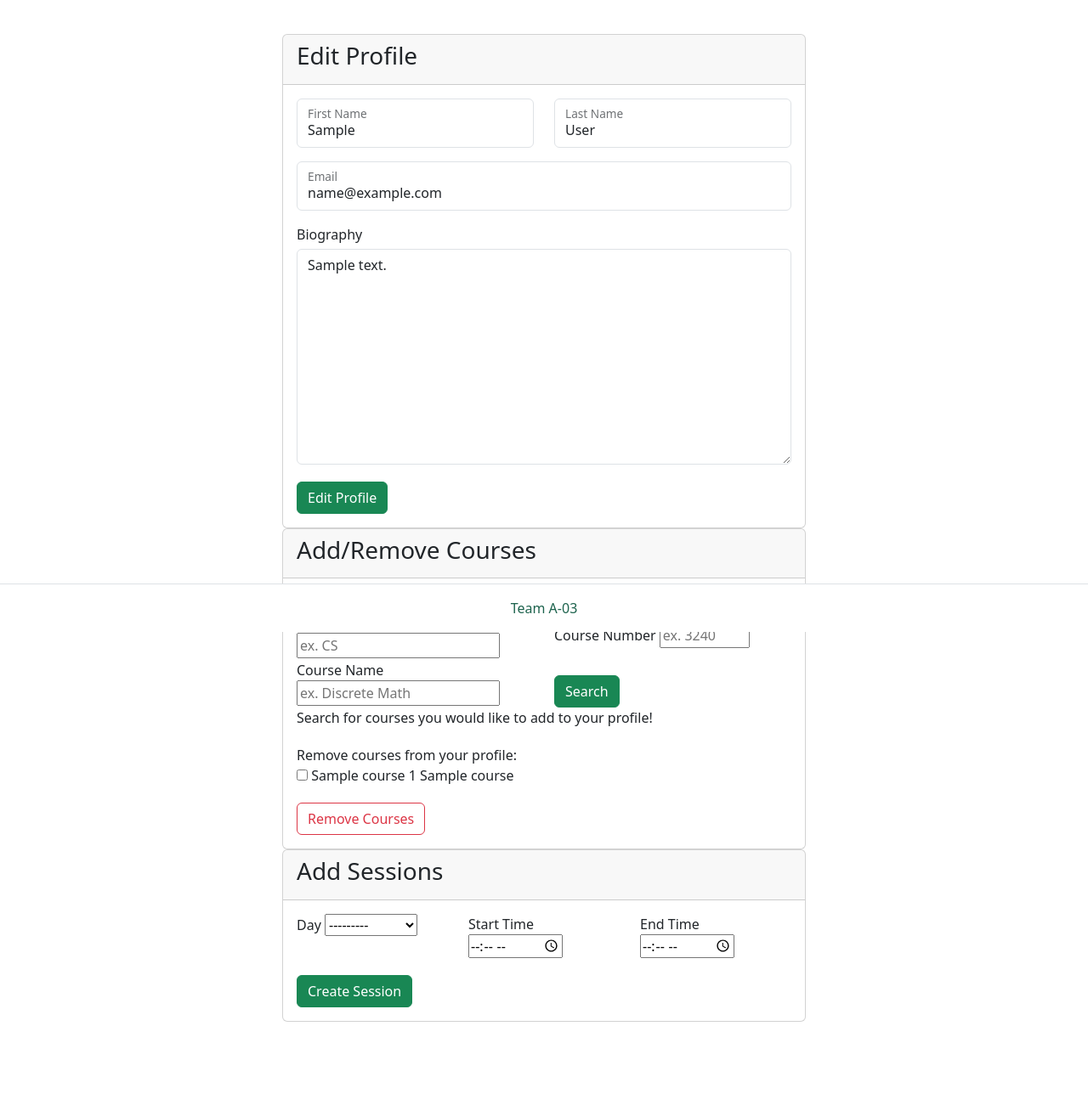
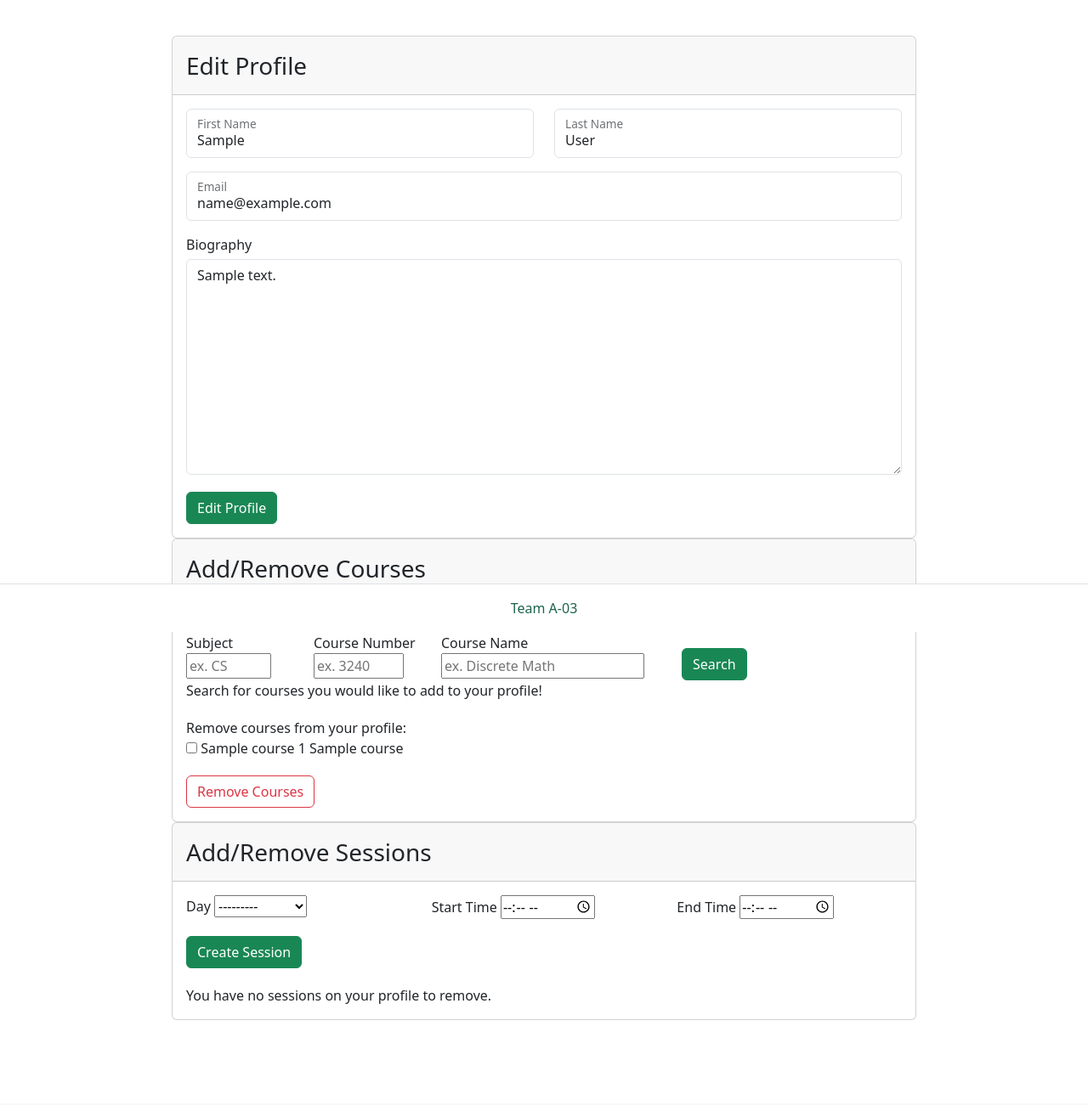
Before and after one commit to hayden-johnson02/TutorMe, a Django app: page /profile/edit/ in a window 1280 px wide. Shown: the part 56-1357 px from the top of the page at 85% size. After the commit the page ends 1257 px from the top, so only its background shows below. Run offline with Django 4.2, Linux system fonts and the light colour scheme; a user stored in the database is signed in; tables that the repository leaves empty hold one stand-in row (values such as "Sample post"); data that the repository does not hold is empty; some libraries are stand-ins or nearby versions.

Commit message:
UI changes and start of delete session set-up

```diff
--- a/tutorme/forms.py
+++ b/tutorme/forms.py
@@ -44,6 +44,7 @@ class DynamicCourseForm(forms.Form):
             choices=choices,
         )
 
+
 class CreateSessionForm(forms.ModelForm):
 
     class Meta:
--- a/tutorme/templates/base.html
+++ b/tutorme/templates/base.html
@@ -49,6 +49,7 @@
 {% endblock %}
 </body>
 
+<div class="pb-5"></div>
 <div style="margin-top: 50px">
 {#    Source: https://getbootstrap.com/docs/5.2/examples/footers/ #}
     <footer class="pt-50 fixed-bottom" style="background-color: white">
--- a/tutorme/templates/edit_profile.html
+++ b/tutorme/templates/edit_profile.html
@@ -6,10 +6,10 @@
 {% load socialaccount %}
 {% if user.is_authenticated %}
 
-<div class="container col-6 py-5">
+<div class="container" style="margin-top: 50px; margin-bottom: 50px; max-width: 900px">
     <div class="card">
         <div class="card-header">
-            <h3>Edit Profile</h3>
+            <h3 style="margin-top: 10px">Edit Profile</h3>
         </div>
         <div class="card-body">
             <form method="post">
@@ -41,24 +41,27 @@
     {% if user.profile.is_tutor %}
         <div class="card">
             <div class="card-header">
-                <h3>Add/Remove Courses</h3>
+                <h3 style="margin-top: 10px">Add/Remove Courses</h3>
             </div>
             <div class="card-body" id="searchC">
                 <form action="#searchC" method="get">
                     {% csrf_token %}
                     <label>Search for Courses to Add:</label>
                     <div class="row align-items-center">
-                        <div class="col">
+                        <div class="col" style="max-width: 150px">
                             <label for="subject">Subject</label>
-                            <input name="subject" type="text" placeholder="ex. CS" maxlength="4">
+                            <div></div>
+                            <input name="subject" type="text" style="max-width: 100px" placeholder="ex. CS" maxlength="4">
                         </div>
-                        <div class="col">
+                        <div class="col" style="max-width: 150px">
                             <label for="number">Course Number</label>
+                            <div></div>
                             <input name="number" type="number" placeholder="ex. 3240" min="0" max="9999">
                         </div>
                         <div class="col">
                             <label for="courseName">Course Name</label>
-                            <input name="courseName" type="text" placeholder="ex. Discrete Math" maxlength="50">
+                            <div></div>
+                            <input name="courseName" type="text" style="min-width: 200px" placeholder="ex. Discrete Math" maxlength="50">
                         </div>
                         <div class="col">
                             <div style="margin-top: 20px"></div>
@@ -102,10 +105,10 @@
     {% if user.profile.is_tutor %}
         <div class="card">
         <div class="card-header">
-            <h3>Add Sessions</h3>
+            <h3 style="margin-top: 10px">Add/Remove Sessions</h3>
         </div>
-        <div class="card-body">
-            <form method="post">
+        <div class="card-body" id="Sessions">
+            <form method="post" action="#Sessions">
                 {% csrf_token %}
                 <div class="row">
                     <div class="col">
@@ -115,10 +118,11 @@
                         </div>
                     </div>
                     <div class="col">
+                        <!-- https://developer.mozilla.org/en-US/docs/Web/HTML/Element/input/time !-->
+                        <!-- Possible other https://bootstrap-vue.org/docs/components/form-timepicker !-->
                         <div>
                             <label for="start_time">Start Time</label>
                             {{ create_session_form.start_time }}
-
                         </div>
                     </div>
                     <div class="col">
@@ -130,6 +134,22 @@
                 </div>
             <button type="submit" name="createTutorSession" class="btn btn-success" style="margin-top: 20px">Create Session</button>
             </form>
+            <div style="margin-top: 20px"></div>
+            {% if tutor_sessions_list is None %}
+                <label>You have no sessions on your profile to remove.</label>
+            {% else %}
+                <form method="post" action="#Sessions" name="deleteSessionForm">
+                    {% csrf_token %}
+                     <label>Select sessions you would like to remove from your profile:</label>
+                    <div></div>
+                    {% for session in tutor_sessions_list %}
+                        <input type="checkbox" value="{{ session.id }}" name="{{ sessions.id }}">
+                        {{ session.day }}, {{ session.start_time }} to {{ session.end_time }}
+                        <div></div>
+                    {% endfor %}
+                    <button type="submit" name="deleteTutorSessions" class="btn btn-outline-danger" style="margin-top: 20px">Delete Sessions</button>
+                </form>
+            {% endif %}
         </div>
     {% endif %}
 </div>
--- a/tutorme/templates/profile.html
+++ b/tutorme/templates/profile.html
@@ -2,10 +2,10 @@
 {% load bootstrap5 %}
 {% block title %}Tutor Me | Profile{% endblock %}
 {% block content %}
-<div class="container col-6 py-5">
+<div class="container" style="margin-top: 50px; margin-bottom: 50px; max-width: 900px">
     <div class="card">
         <div class="card-header">
-            <h3> {{ user.profile.first_name }} {{ user.profile.last_name }}</h3>
+            <h3 style="margin-top: 10px"> {{ user.profile.first_name }} {{ user.profile.last_name }}</h3>
         </div>
         <div class="card-body">
             {% load socialaccount %}
--- a/tutorme/views.py
+++ b/tutorme/views.py
@@ -118,18 +118,34 @@ def edit_profile_view(request):
                 delete_course_form = DynamicCourseForm(course_list=course_list)
             else:
                 delete_course_form = None
+
+    # https://stackoverflow.com/questions/50547018/delete-object-with-form-in-django
     if request.method == 'POST' and 'createTutorSession' in request.POST:
         create_session_form = CreateSessionForm(request.POST)
         if create_session_form.is_valid():
             TutorSession.objects.create( day=request.POST.get('day'), start_time=request.POST.get('start_time'),
                                          end_time=request.POST.get('end_time'), tutor=request.user.profile)
+    create_session_form = CreateSessionForm()
 
-    create_session_form = CreateSessionForm()
+    tutor_sessions_list = TutorSession.objects.all().filter(tutor=request.user.profile)
+    if request.method == 'POST' and 'deleteTutorSessions' in request.POST:
+        # TODO: delete the sessions selected
+        print("TESTING")
+        print(request.POST)
+        for sess in tutor_sessions_list:
+            if str(sess.id) in request.POST:
+                print("TESTING2")
+                pass
+
+    if not tutor_sessions_list:
+        tutor_sessions_list = None
+
     form = EditProfileForm(instance=request.user.profile)
     return render(request, 'edit_profile.html', {'form': form, 'courses': courses, 'clist': clist,
                                                  'search_course_form': search_course_form,
                                                  'delete_course_form': delete_course_form,
-                                                 'create_session_form': create_session_form})
+                                                 'create_session_form': create_session_form,
+                                                 'tutor_sessions_list': tutor_sessions_list,})
 
 
 def create_account_view(request):
```
Also changed, not shown: tutorme/migrations/0001_initial.py.
